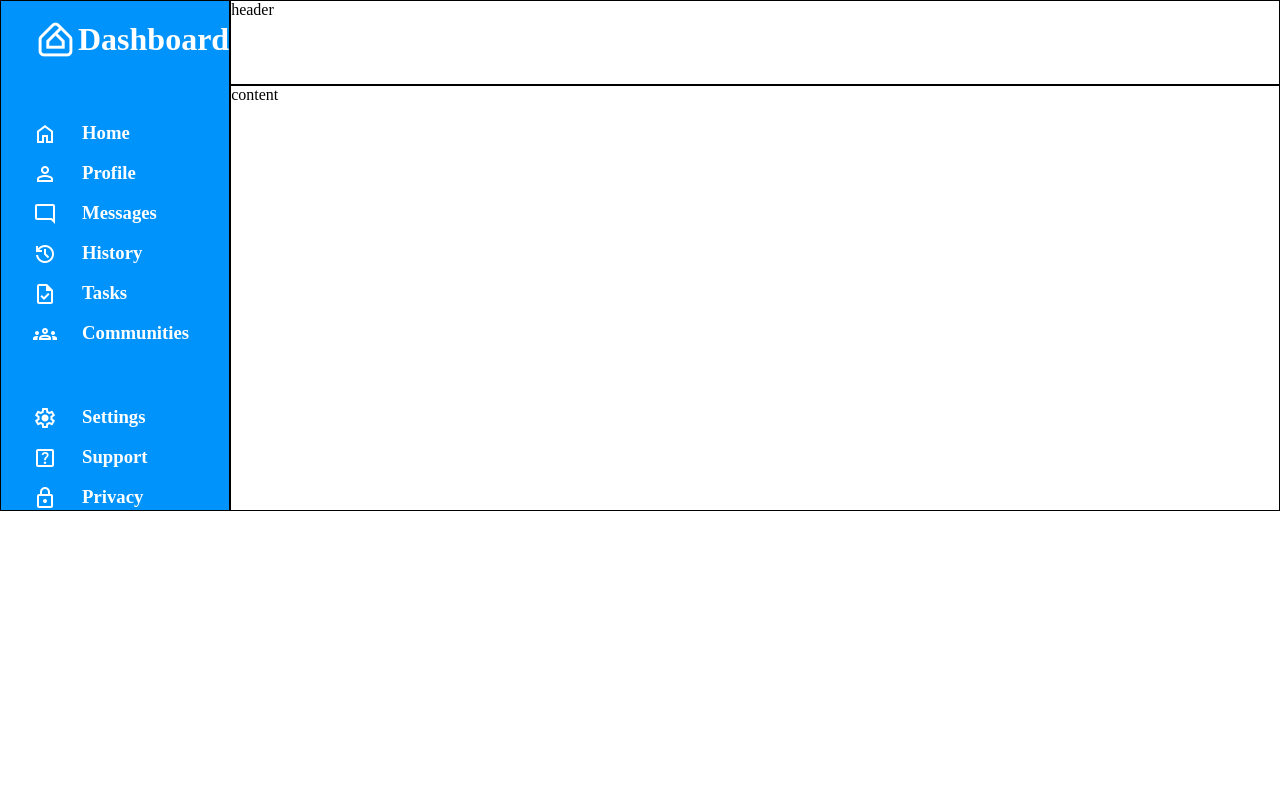
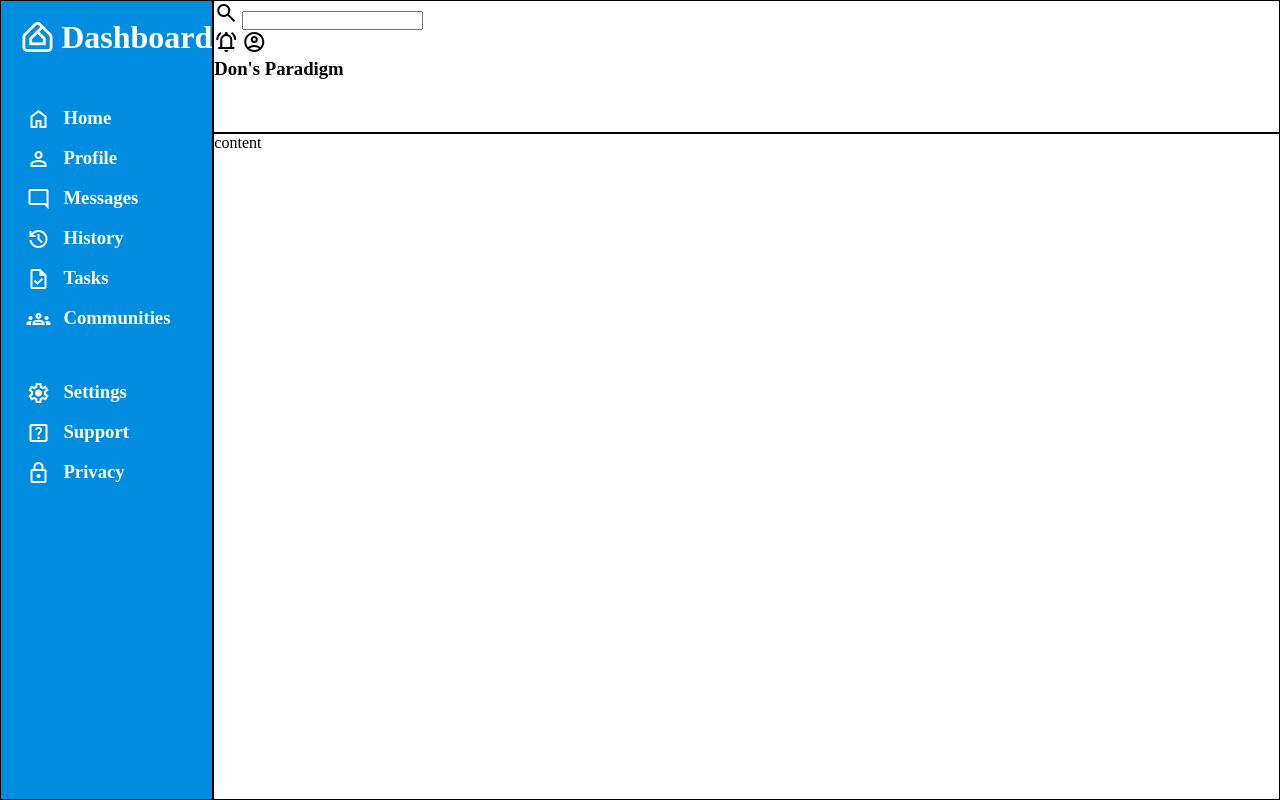
Before and after one commit to H3R0INFATH3R/Dashboard, a plain HTML site: page index.html in a window 1280 px wide. Drawn offline with nearby package versions, Linux system fonts and the light colour scheme.

Commit message:
Improve the sidebar's UI

```diff
--- a/index.html
+++ b/index.html
@@ -11,53 +11,69 @@
 <body>
     <div class="container">
         <div class="header">
-            header
+            <div class="search-section">
+                <div class="search-section-1">
+                    <span class="material-symbols-outlined"> search </span>
+                    <input type="text" id="search">
+                </div>
+                <div class="search-section-2">
+                    <span class="material-symbols-outlined"> notifications_active </span>
+                    <span class="material-symbols-outlined"> account_circle </span>
+                    <h3 class="profile-name">Don's Paradigm</h3>
+                </div>
+            </div>
+            <div class="profile-section">
+
+            </div>
         </div>
         <div class="sidebar">
             <div class="logo">
-                <span class="material-symbols-outlined" style="font-size: 45px"> home_app_logo </span>
-                <h1 class="dashboard logo-name" style="display: flex; align-items: center;">Dashboard</h1>
+                <div>
+                    <span class="material-symbols-outlined center-logo" style="font-size: 40px"> home_app_logo </span>
+                    <h1 class="dashboard logo-name" style="display:flex; align-items:center; flex:none;">Dashboard</h1>
+                </div>
             </div>
             <div class="navigation">
                 <div class="home">
-                    <span class="material-symbols-outlined"> home </span>
+                    <span class="material-symbols-outlined center-logo"> home </span>
                     <h3 class="logo-name">Home</h3>
                 </div>
                 <div class="profile">
-                    <span class="material-symbols-outlined"> person </span>
+                    <span class="material-symbols-outlined center-logo"> person </span>
                     <h3 class="logo-name">Profile</h3>
                 </div>
                 <div class="messages">
-                    <span class="material-symbols-outlined"> mode_comment </span>
+                    <span class="material-symbols-outlined center-logo"> mode_comment </span>
                     <h3 class="logo-name">Messages</h3>
                 </div>
                 <div class="history">
-                    <span class="material-symbols-outlined"> history </span>
+                    <span class="material-symbols-outlined center-logo"> history </span>
                     <h3 class="logo-name">History</h3>
                 </div>
                 <div class="tasks">
-                    <span class="material-symbols-outlined"> task </span>
+                    <span class="material-symbols-outlined center-logo"> task </span>
                     <h3 class="logo-name">Tasks</h3>
                 </div>
                 <div class="communities">
-                    <span class="material-symbols-outlined"> groups </span>
+                    <span class="material-symbols-outlined center-logo"> groups </span>
                     <h3 class="logo-name">Communities</h3>
                 </div>
             </div>
             <div class="help">
                 <div class="settings">
-                    <span class="material-symbols-outlined"> settings </span>
+                    <span class="material-symbols-outlined center-logo"> settings </span>
                     <h3 class="logo-name">Settings</h3>
                 </div>
                 <div class="support">
-                    <span class="material-symbols-outlined"> help_center </span>
+                    <span class="material-symbols-outlined center-logo"> help_center </span>
                     <h3 class="logo-name">Support</h3>
                 </div>
                 <div class="privacy">
-                    <span class="material-symbols-outlined"> lock </span>
+                    <span class="material-symbols-outlined center-logo"> lock </span>
                     <h3 class="logo-name">Privacy</h3>
                 </div>
             </div>
+            <div></div>
         </div>
         <div class="main">
             content
--- a/style.css
+++ b/style.css
@@ -6,15 +6,11 @@
 
 :root {
     --white: #ffffff;
-    --blue: #0093fc;
+    --blue: #008ddf;
 }
 
-/* h1 {
-    float: right;
-} */
-
 .container {
-    /* height: 100vh; */
+    height: 100vh;
     display: grid;
     grid-template-columns: 1fr 5fr;
     grid-template-rows: 1fr 5fr;
@@ -29,24 +25,34 @@
     grid-row: 1;
 }
 
+.this {
+    display: flex;
+    justify-self: center;
+}
+
 .sidebar {
     grid-column: 1;
     grid-row: 1 / 3;
 
     display: grid;
-    grid-template-rows: repeat(3, fit-content) 1fr;
-    gap: 60px;
+    grid-template-rows: repeat(3, min-content) 1fr;
+    gap: 50px;
 
-    padding-left: 2rem;
+    padding-left: 0.8rem;
     padding-top: 1rem;
 
     color: var(--white);
     background-color: var(--blue);
 }
 
-.logo, .navigation > div, .help > div {
+.logo > div, .navigation > div, .help > div {
     display: grid;
     grid-template-columns: 1fr 3fr;
+}
+
+.center-logo {
+    display: flex;
+    justify-self: center;
 }
 
 .help, .navigation {
```
